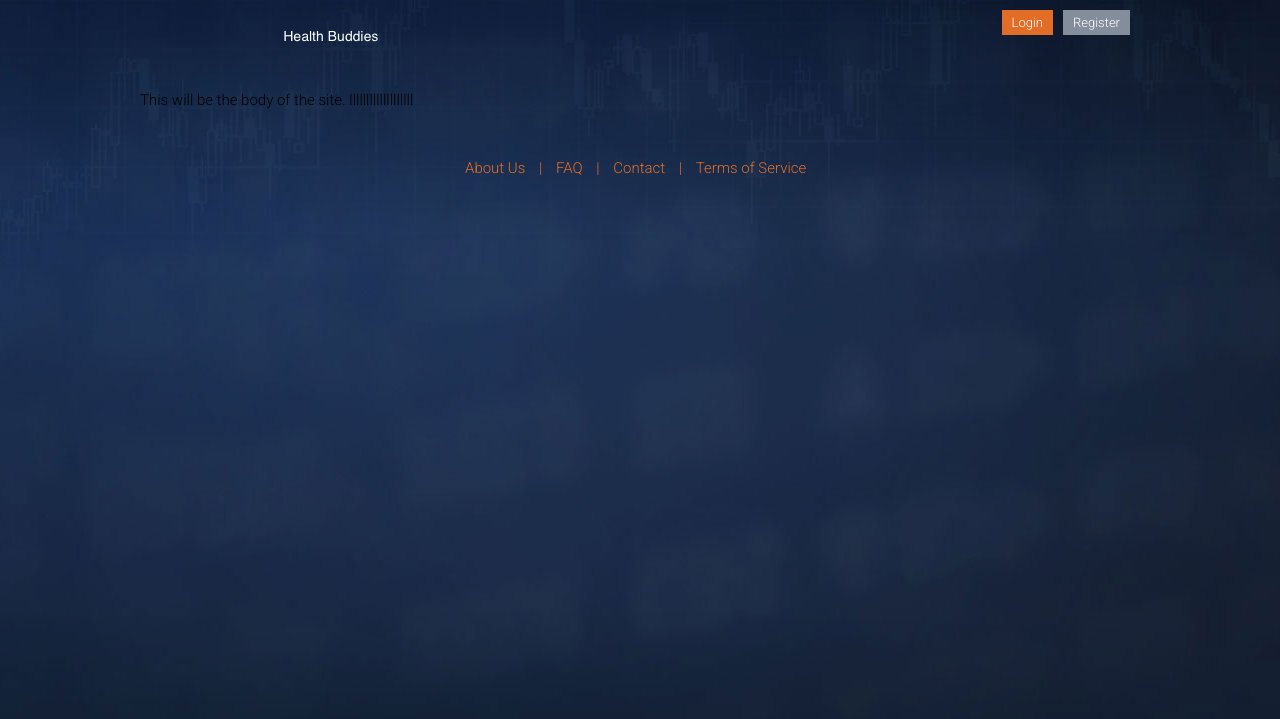
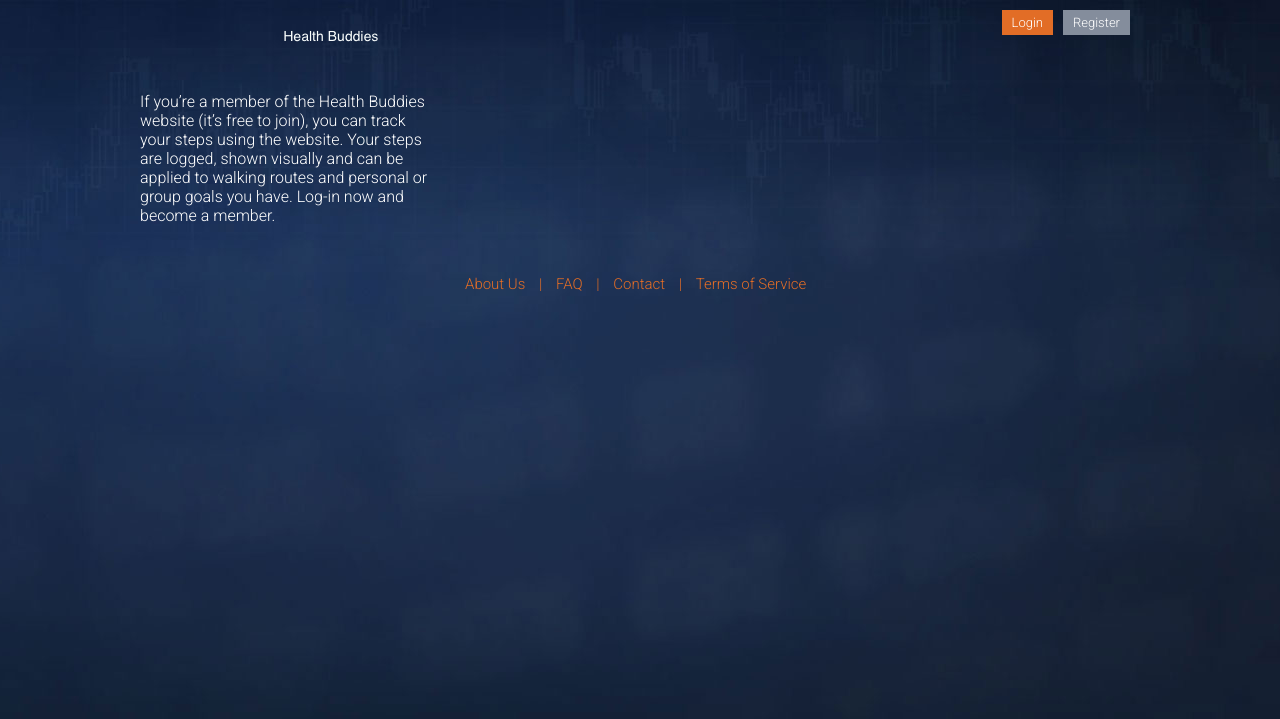
Before and after one commit to amosclerizier/Software_Engineering, a PHP site: page / in a window 1280 px wide. Shown: the top 719 px of the page. Run offline with PHP 8.4, Linux system fonts and the light colour scheme; some libraries are stand-ins or nearby versions.

Commit message:
changes to style

```diff
--- a/index.php
+++ b/index.php
@@ -29,7 +29,7 @@
 						<input type="password" id="password" class="input_login"></input>
 				</div>
 			</div>
-<p>This will be the body of the site. lllllllllllllllllll</p>
+<div id="siteinfo"><p>      If you’re a member of the Health Buddies  website (it’s free to join), you can track your steps using the website. Your steps are logged, shown visually and can be applied to walking routes and personal or group goals you have. Log-in now and become a member. </p></div>
 
 		</div>
 
--- a/js/splashscreen.js
+++ /dev/null
@@ -1,27 +0,0 @@
-$(document).ready(function() {
-
-	//dynamic animations start after 1.5 seconds
-	setTimeout(function() {
-
-		$('.help').each(function() {
-			var l = $(this).css("left");
-			var w = $(this).css("width");
-
-			$(this).hover(function() {
-				$(this).css("opacity", 1);
-				$(this).addClass("hover");
-				$(this).stop(true, false).animate({
-					"width" : "600px",
-					"left" : "0px",
-				}, 300);
-			}, function() {
-				$(this).stop(true, false).animate({
-					"width" : w,
-					"left" : l,
-				}, 300, function() {
-					$(this).removeClass("hover");
-				});
-			});
-		});
-	}, 1500);
-});
--- a/stylesheets/main.css
+++ b/stylesheets/main.css
@@ -1,183 +1,3 @@
-.animated, .animatedBounceIn, .animatedBounceInUp,  .animatedBounceInRight, .animated{
-  -webkit-animation-duration: 1s;
-  animation-duration: 1s;
-  -webkit-animation-fill-mode: both;
-  animation-fill-mode: both;
-}
-
-@-webkit-keyframes bounceIn {
-  0% {
-    opacity: 0;
-    -webkit-transform: scale(.3);
-    transform: scale(.3);
-  }
-
-  50% {
-    opacity: 1;
-    -webkit-transform: scale(1.05);
-    transform: scale(1.05);
-  }
-
-  70% {
-    -webkit-transform: scale(.9);
-    transform: scale(.9);
-  }
-
-  100% {
-    opacity: 1;
-    -webkit-transform: scale(1);
-    transform: scale(1);
-  }
-}
-
-@keyframes bounceIn {
-  0% {
-    opacity: 0;
-    -webkit-transform: scale(.3);
-    -ms-transform: scale(.3);
-    transform: scale(.3);
-  }
-
-  50% {
-    opacity: 1;
-    -webkit-transform: scale(1.05);
-    -ms-transform: scale(1.05);
-    transform: scale(1.05);
-  }
-
-  70% {
-    -webkit-transform: scale(.9);
-    -ms-transform: scale(.9);
-    transform: scale(.9);
-  }
-
-  100% {
-    opacity: 1;
-    -webkit-transform: scale(1);
-    -ms-transform: scale(1);
-    transform: scale(1);
-  }
-}
-
-.bounceIn {
-  -webkit-animation-name: bounceIn;
-  animation-name: bounceIn;
-}
-
-@-webkit-keyframes bounceInRight {
-  0% {
-    opacity: 0;
-    -webkit-transform: translateX(2000px);
-    transform: translateX(2000px);
-  }
-
-  60% {
-    opacity: 1;
-    -webkit-transform: translateX(-30px);
-    transform: translateX(-30px);
-  }
-
-  80% {
-    -webkit-transform: translateX(10px);
-    transform: translateX(10px);
-  }
-
-  100% {
-    -webkit-transform: translateX(0);
-    transform: translateX(0);
-  }
-}
-
-@keyframes bounceInRight {
-  0% {
-    opacity: 0;
-    -webkit-transform: translateX(2000px);
-    -ms-transform: translateX(2000px);
-    transform: translateX(2000px);
-  }
-
-  60% {
-    opacity: 1;
-    -webkit-transform: translateX(-30px);
-    -ms-transform: translateX(-30px);
-    transform: translateX(-30px);
-  }
-
-  80% {
-    -webkit-transform: translateX(10px);
-    -ms-transform: translateX(10px);
-    transform: translateX(10px);
-  }
-
-  100% {
-    -webkit-transform: translateX(0);
-    -ms-transform: translateX(0);
-    transform: translateX(0);
-  }
-}
-
-.bounceInRight {
-  -webkit-animation-name: bounceInRight;
-  animation-name: bounceInRight;
-}
-
-@-webkit-keyframes bounceInUp {
-  0% {
-    opacity: 0;
-    -webkit-transform: translateY(2000px);
-    transform: translateY(2000px);
-  }
-
-  60% {
-    opacity: 1;
-    -webkit-transform: translateY(-30px);
-    transform: translateY(-30px);
-  }
-
-  80% {
-    -webkit-transform: translateY(10px);
-    transform: translateY(10px);
-  }
-
-  100% {
-    -webkit-transform: translateY(0);
-    transform: translateY(0);
-  }
-}
-
-@keyframes bounceInUp {
-  0% {
-    opacity: 0;
-    -webkit-transform: translateY(2000px);
-    -ms-transform: translateY(2000px);
-    transform: translateY(2000px);
-  }
-
-  60% {
-    opacity: 1;
-    -webkit-transform: translateY(-30px);
-    -ms-transform: translateY(-30px);
-    transform: translateY(-30px);
-  }
-
-  80% {
-    -webkit-transform: translateY(10px);
-    -ms-transform: translateY(10px);
-    transform: translateY(10px);
-  }
-
-  100% {
-    -webkit-transform: translateY(0);
-    -ms-transform: translateY(0);
-    transform: translateY(0);
-  }
-}
-
-.bounceInUp {
-  -webkit-animation-name: bounceInUp;
-  animation-name: bounceInUp;
-}
-
 html {
 background-color: #101C32;
 height: auto;
@@ -260,33 +80,18 @@ right: 0;
 color: #E26D26;
 }
 
-#menu .dropdown {
-	margin: 0;
-	position: absolute;
-	top: 38px;
-	width: 190px;
-	list-style: none;
-	padding: 0;
-	display: none;
-	z-index: 999999;
-	-webkit-box-shadow: rgba(0, 0, 0, 0.75) 0px 0px 30px 1px;
-}
-
-#menu .dropdown li {
-	padding: 5px 0px;
-	margin-bottom: 2px;
-	background: #E26D26;
-	-webkit-box-shadow: 0px 0px 5px 0px rgba(0,0,0,0.75);
-}
-
-#menu .dropdown li:hover {
-	background: #ff8c49;
-}
-
 .input_login {
 font-size: 16px;
 margin-bottom: 15px;
 width: 185px;
+}
+
+
+#siteinfo {
+color:white;
+font-size: 16px;
+margin-bottom: 15px;
+width: 300px;
 }
 
 .login .ui-dialog-buttonpane, .login button {
@@ -298,15 +103,6 @@ margin-bottom: 15px;
 padding: 7px;
 }
 
-.downarrow {
-	height: 0;
-width: 0;
-border: 4px solid transparent;
-border-top-color: #101C32;
-float: right;
-margin-top: -15px;
-margin-right: 15px;
-}
 
 .button, .button:active, .button:focus, input[type=button], button{
 font-family: roboto;
@@ -335,119 +131,6 @@ background-color: #ff8c49;
 	background: #95A3BB;
 }
 
-#bars_container
-{
-	position: relative;
-	margin: auto;
-	width: 700px;
-	height: 30px;
-	overflow: hidden;
-}
-
-.bar
-{
-	width: 17px;
-	margin-right: 7px;
-	float: left;
-	border-top-width: 0px;
-	border-top-color: #fff;
-	border-top-style : dotted;
-	background-color: #e36c10;
-
-}
-
-
-#keyword, #keyword:active, #keyword:focus
-{
-	outline: none;
-	width: 570px;
-	height: 23px;
-	padding: 10px;
-	font-size: 16px;
-	font-family: 'Roboto', arial, sans-serif;
-	font-weight: 300;
-}
-
-
-.ui-helper-hidden-accessible {
-	display: none;
-}
-
-.ui-autocomplete {
-	background: #fff;
-	padding: 0;
-	-webkit-box-shadow: 0px 10px 10px -5px rgba(0,0,0,0.75);
--moz-box-shadow: 0px 10px 10px -5px rgba(0,0,0,0.75);
-box-shadow: 0px 10px 10px -5px rgba(0,0,0,0.75);
-max-height: 200px;
-max-width: 594px;
-overflow: auto;
-}
-
-.ui-autocomplete li {
-	list-style-type: none;
-	text-align: left;
-	padding: 10px;
-	border-bottom: 1px solid #ccc;
-	background: #ececec;
-	color: #101C32;
-}
-
-.ui-autocomplete li:hover {
-	background: #1a3c75;
-	font-weight: 400;
-	color: #fff;
-}
-
-
-/* entire container, keeps perspective */
-.flipContainer {
-	-webkit-perspective: 1000;
-}
-
-/* flip the pane when hovered */
-.flipContainer .flipped{
-	-webkit-transform: rotateY(180deg);
-}
-
-/* flip speed goes here */
-.flipper {
-	-webkit-transition: 0.6s;
-	-webkit-transform-style: preserve-3d;
-	position: relative;
-}
-
-/* hide back of pane during swap */
-.cardFront, .cardBack {
-	-webkit-backface-visibility: hidden;
-	position: absolute;
-	top: 0;
-	left: 0;
-}
-
-/* front pane, placed above back */
-.cardFront {
-	z-index: 2;
-}
-
-/* back, initially hidden pane */
-.cardBack {
-	-webkit-transform: rotateY(180deg);
-}
-
-.card
-{
-float: left;
-padding: 20px;
-background: #fff;
-position: relative;
-margin-right: 30px;
-margin-bottom: 30px;
--webkit-box-shadow: 0px 0px 10px 0px rgba(0,0,0,0.75);
--moz-box-shadow: 0px 0px 10px 0px rgba(0,0,0,0.75);
-box-shadow: 0px 0px 10px 0px rgba(0,0,0,0.75);
-width: 600px;
-}
 
 .title
 {
--- a/stylesheets/splashscreen.css
+++ /dev/null
@@ -1,86 +0,0 @@
-.ui-autocomplete {
-	max-width: 691px;
-}
-
-#image
-{
-	position: relative;
-	width: 600px;
-	height: 210px;
-	margin: 0 auto;
-	margin-bottom: 30px;
-}
-
-.banner
-{
-	float:left;
-	margin-right: 15px;
-	position: absolute;
-	top: 0;
-	width: 145px;
-	height: 210px;
-	overflow: hidden;
-}
-
-.banner:hover {
-	-webkit-box-shadow: 0px 0px 20px 0px rgba(0,0,0,0.2);
--moz-box-shadow: 0px 0px 20px 0px rgba(0,0,0,0.2);
-box-shadow: 0px 0px 20px 0px rgba(0,0,0,0.2);
-}
-
-.dot
-{
-	margin-top: 75px;
-	float:left;
-	margin-right: 15px;
-}
-
-#image_search
-{
-	left: 0;
-	background: url("../images/image_search.png") 20px 20px no-repeat transparent;
-}
-
-#image_search.hover
-{
-	background: url("../images/image_search_hover.png") 20px 20px no-repeat #848D9C;
-	z-index: 999;
-}
-
-#image_suggest
-{
-	left: 210px;
-	background: url("../images/image_suggest.png") 20px 20px no-repeat transparent;
-}
-
-#image_suggest.hover
-{
-	background: url("../images/image_suggest_hover.png") 20px 20px no-repeat #848D9C;
-	z-index: 999;
-}
-
-#image_track
-{
-	left: 430px;
-	background: url("../images/image_track.png") 20px 20px no-repeat transparent;
-}
-
-#image_track.hover
-{
-	background: url("../images/image_track_hover.png") 20px 20px no-repeat #848D9C;
-	z-index: 999;
-}
-
-#image .text
-{
-width: 300px;
-height: 140px;
-position: absolute;
-left: 160px;
-top: 25px;
-color: white;
-padding: 10px 20px;
-border-left: 1px solid #fff;
-font-family: 'Roboto', arial, sans-serif;
-font-size: 11pt;
-}
```
